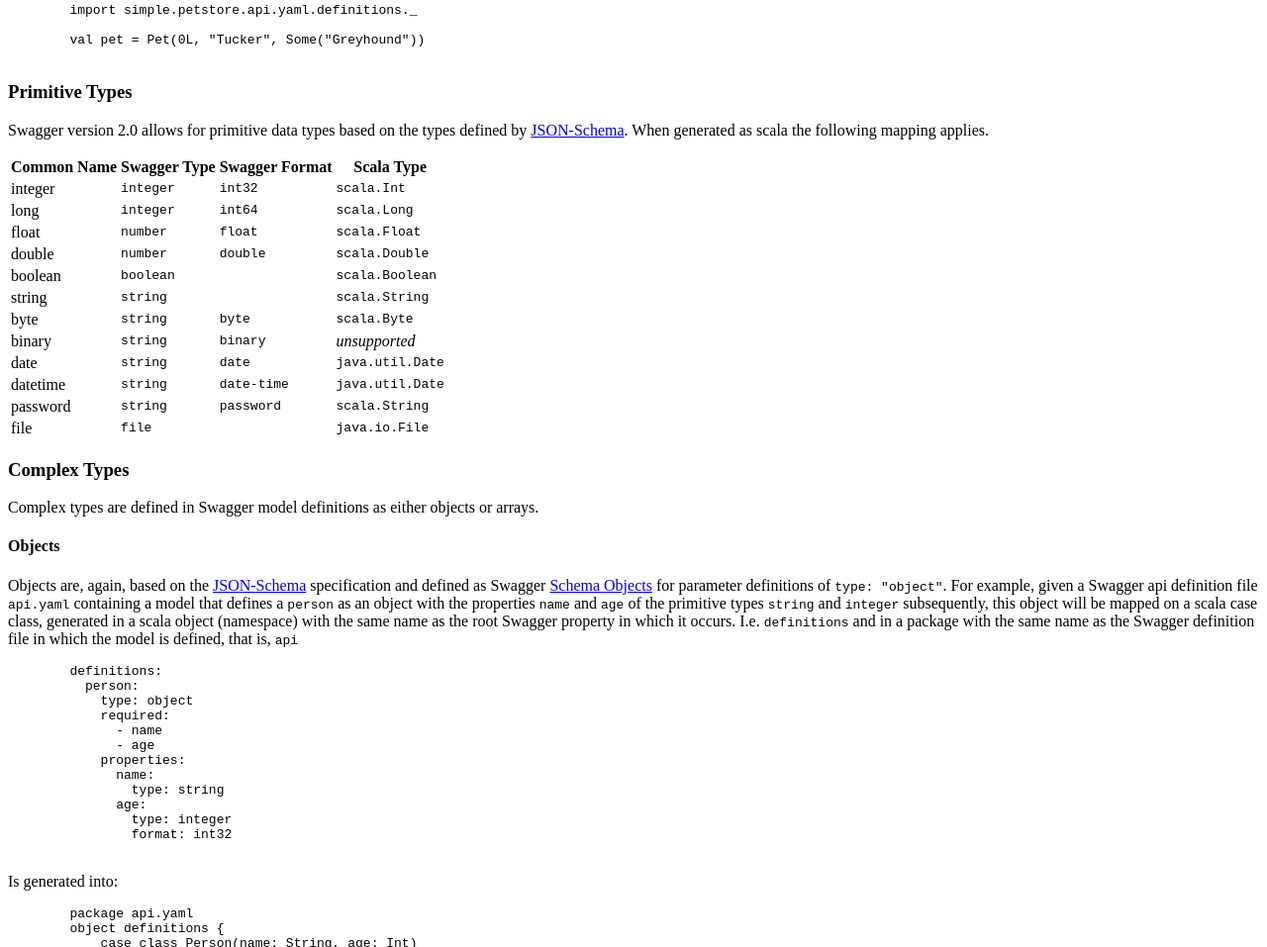
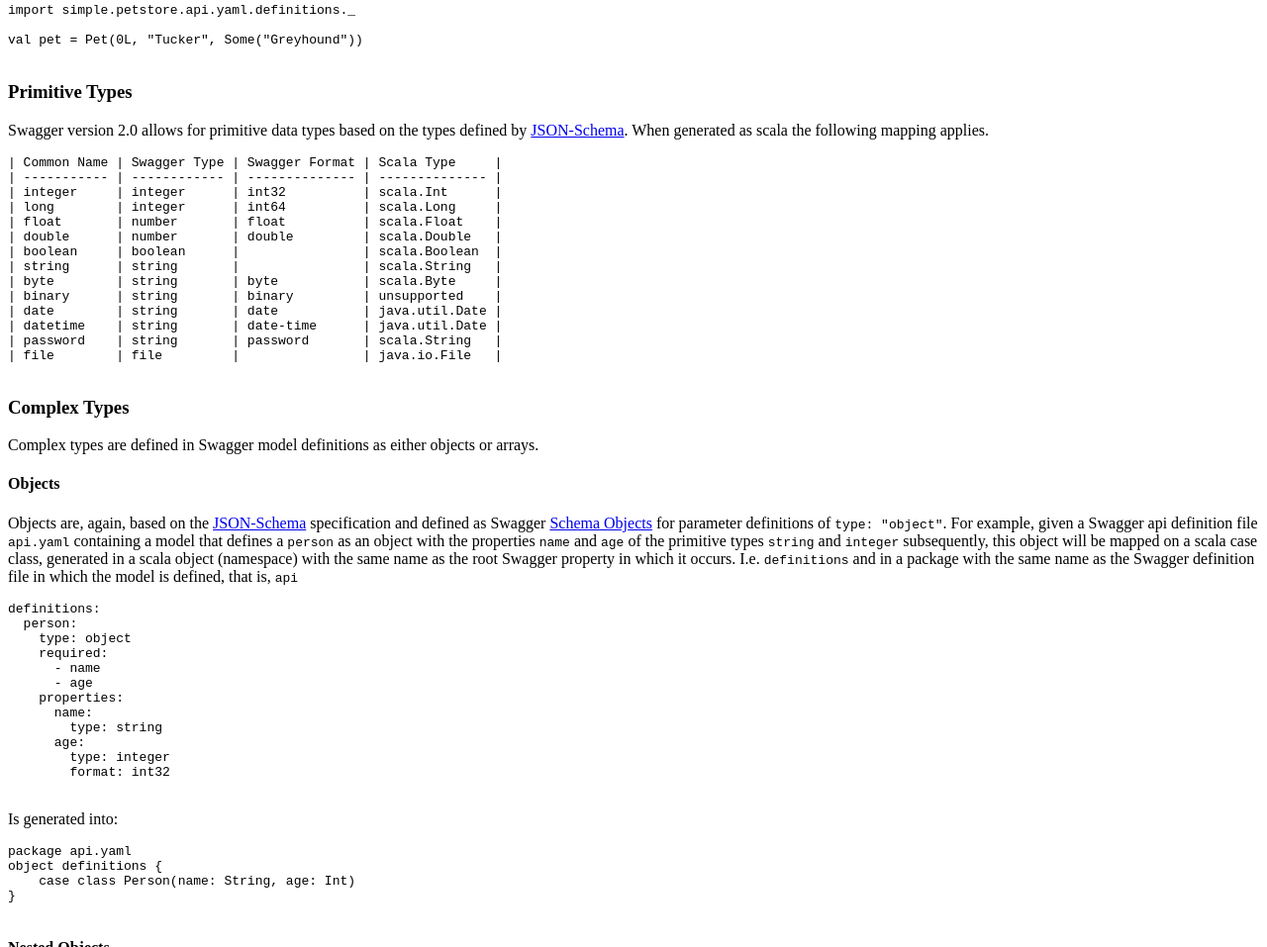
Before and after one commit to zalando-stups/api-first-hand-service, a plain HTML site: page tutorial/index.html in a window 1280 px wide. Shown: the part 2157-3114 px from the top of the page at 99% size. Drawn offline with Linux system fonts and the light colour scheme.

Commit message:
fixed layout for typesafe's activator template site

```diff
--- a/tutorial/index.html
+++ b/tutorial/index.html
@@ -146,86 +146,22 @@
     <p>
         Swagger version 2.0 allows for primitive data types based on the types defined by <a href="http://json-schema.org/latest/json-schema-core.html#anchor8">JSON-Schema</a>.  When generated as scala the following mapping applies.
     </p>
-    <table>
-        <tr>
-            <th>Common Name</th>
-            <th>Swagger Type</th>
-            <th>Swagger Format</th>
-            <th>Scala Type</th>
-        </tr>
-        <tr>
-            <td>integer</td>
-            <td><code>integer</code></td>
-            <td><code>int32</code></td>
-            <td><code>scala.Int</code></td>
-        </tr>
-        <tr>
-            <td>long</td>
-            <td><code>integer</code></td>
-            <td><code>int64</code></td>
-            <td><code>scala.Long</code></td>
-        </tr>
-        <tr>
-            <td>float</td>
-            <td><code>number</code></td>
-            <td><code>float</code></td>
-            <td><code>scala.Float</code></td>
-        </tr>
-        <tr>
-            <td>double</td>
-            <td><code>number</code></td>
-            <td><code>double</code></td>
-            <td><code>scala.Double</code></td>
-        </tr>
-        <tr>
-            <td>boolean</td>
-            <td><code>boolean</code></td>
-            <td><code></code></td>
-            <td><code>scala.Boolean</code></td>
-        </tr>
-        <tr>
-            <td>string</td>
-            <td><code>string</code></td>
-            <td><code></code></td>
-            <td><code>scala.String</code></td>
-        </tr>
-        <tr>
-            <td>byte</td>
-            <td><code>string</code></td>
-            <td><code>byte</code></td>
-            <td><code>scala.Byte</code></td>
-        </tr>
-        <tr>
-            <td>binary</td>
-            <td><code>string</code></td>
-            <td><code>binary</code></td>
-            <td><em>unsupported</em></td>
-        </tr>
-        <tr>
-            <td>date</td>
-            <td><code>string</code></td>
-            <td><code>date</code></td>
-            <td><code>java.util.Date</code></td>
-        </tr>
-        <tr>
-            <td>datetime</td>
-            <td><code>string</code></td>
-            <td><code>date-time</code></td>
-            <td><code>java.util.Date</code></td>
-        </tr>
-        <tr>
-            <td>password</td>
-            <td><code>string</code></td>
-            <td><code>password</code></td>
-            <td><code>scala.String</code></td>
-        </tr>
-        <tr>
-            <td>file</td>
-            <td><code>file</code></td>
-            <td><code></code></td>
-            <td><code>java.io.File</code></td>
-        </tr>
-    </table>
+    <pre>
+| Common Name | Swagger Type | Swagger Format | Scala Type     |
+| ----------- | ------------ | -------------- | -------------- |
+| integer     | integer      | int32          | scala.Int      |
+| long        | integer      | int64          | scala.Long     |
+| float       | number       | float          | scala.Float    |
+| double      | number       | double         | scala.Double   |
+| boolean     | boolean      |                | scala.Boolean  |
+| string      | string       |                | scala.String   |
+| byte        | string       | byte           | scala.Byte     |
+| binary      | string       | binary         | unsupported    |
+| date        | string       | date           | java.util.Date |
+| datetime    | string       | date-time      | java.util.Date |
+| password    | string       | password       | scala.String   |
+| file        | file         |                | java.io.File   |
+    </pre>
 
     <h3>Complex Types</h3>
     <p>
@@ -553,7 +489,5 @@
 
 </div>
 
-<div>
-
 </body>
 </html>
```
Lines whose indentation alone changed are shown as unchanged.
